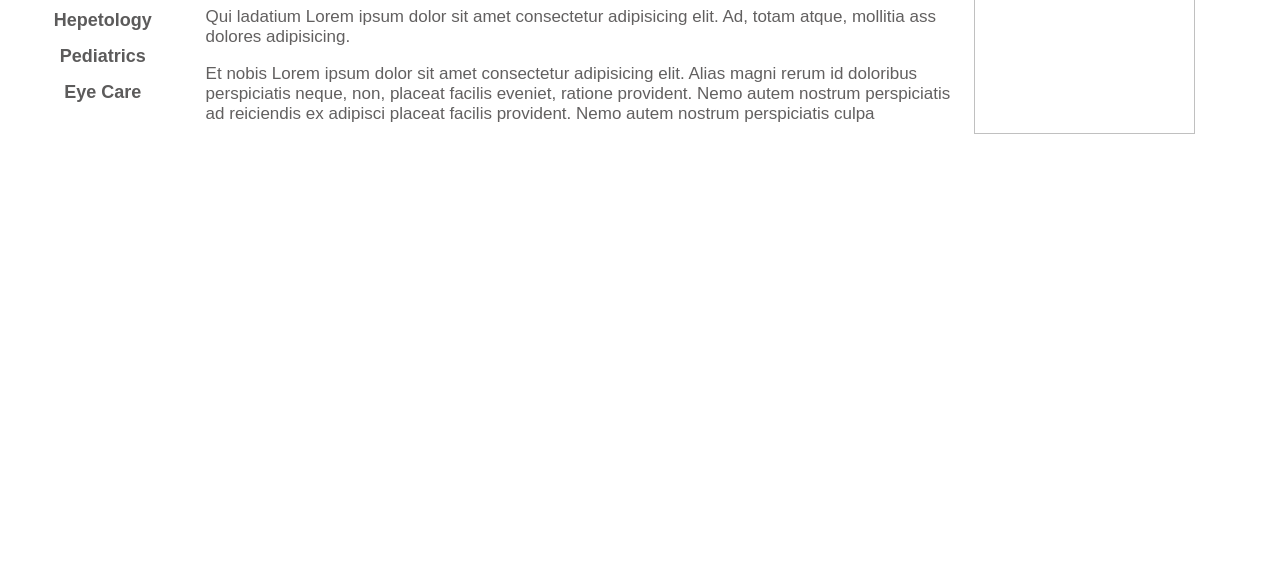
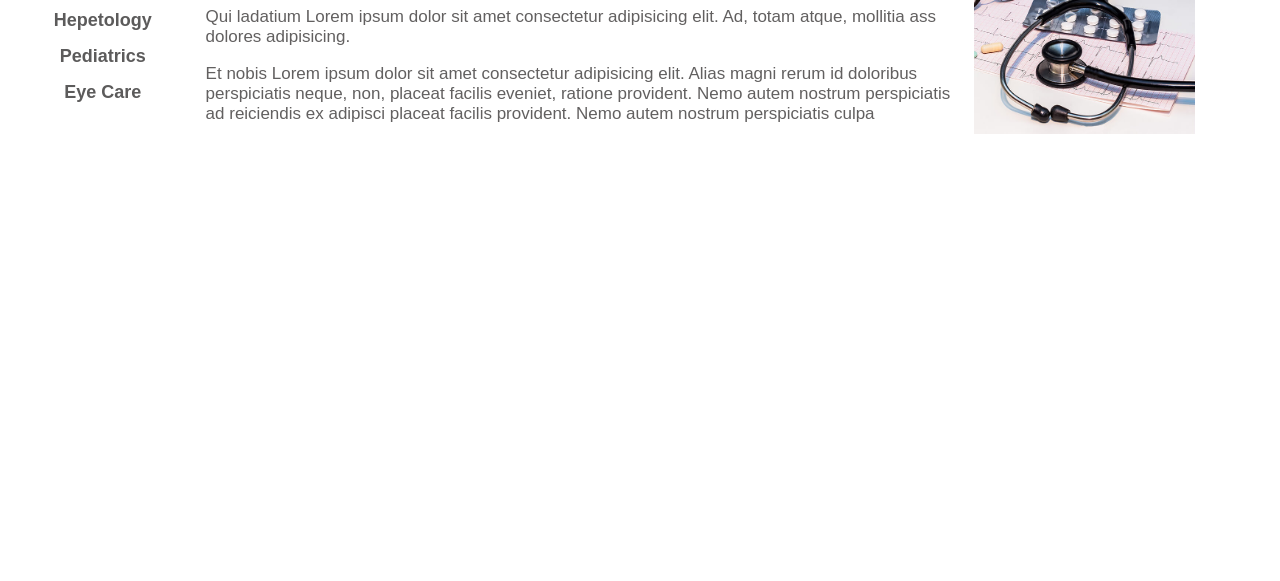
Before and after one commit to rammsanker54/sectional-task, a plain HTML site: page daily-task/index.html in a window 1280 px wide. Shown: the part 219-800 px from the top of the page. Drawn offline with Linux system fonts and the light colour scheme; the site is published under a folder, as on GitHub Pages, so addresses that start at the root find nothing.

Commit message:
Update index.html

```diff
--- a/daily-task/index.html
+++ b/daily-task/index.html
@@ -40,7 +40,7 @@
 
         </div>
         <div class="img">
-            <img class="image" src="/departments-1.jpg" alt="">
+            <img class="image" src="departments-1.jpg" alt="">
           </div>
      </div>
     </>
```
